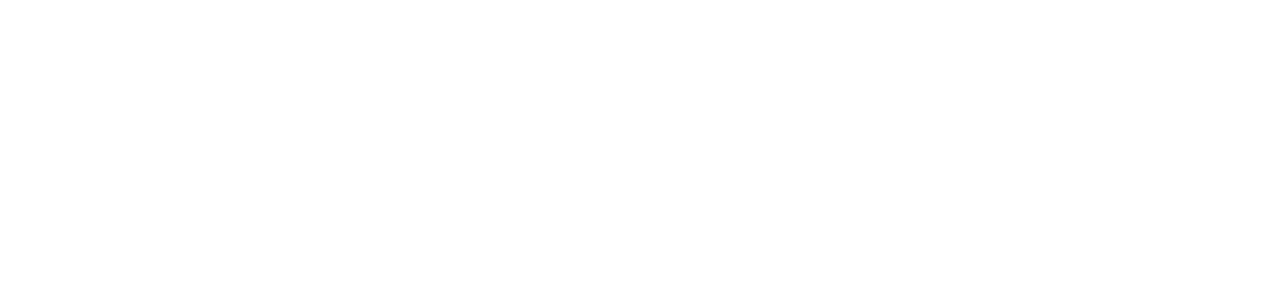
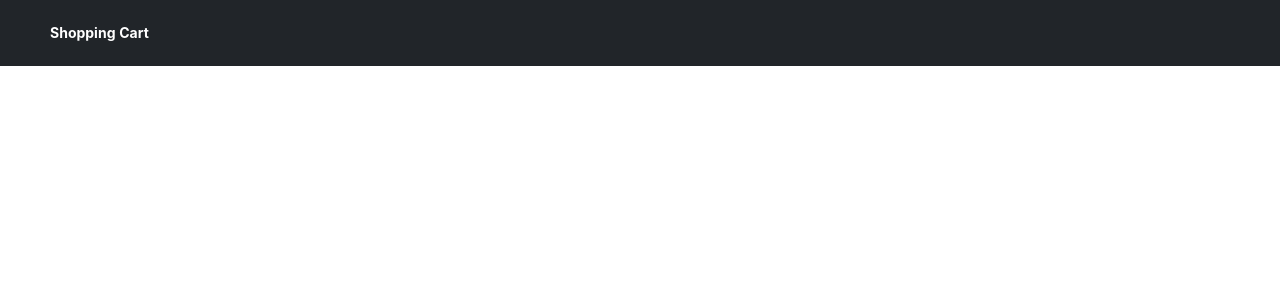
Before and after one commit to mahmoudadel44/Mernstack-Shopping-Cart, a React (Create React App) app in the folder client/: page / in a window 1280 px wide. Shown: the top 300 px of the page. Built offline with nearby package versions, Linux system fonts and the light colour scheme.

Commit message:
adding-Navbar

```diff
--- a/client/src/App.js
+++ b/client/src/App.js
@@ -1,10 +1,12 @@
 import { BrowserRouter as Router, Routes } from "react-router-dom";
 
+import Navbar from "./components/Navbar/Navbar";
 function App() {
   return (
     <Router>
       <div>
         <header>
+          <Navbar />
         </header>
       </div>
     </Router>
--- /dev/null
+++ b/client/src/components/Navbar/Navbar.js
@@ -0,0 +1,60 @@
+import React, { useState } from "react";
+import { Drawer, Button } from "antd";
+import { Link } from "react-router-dom";
+import "../../css/Navbar/Header.css";
+const Navbar = () => {
+  const [visible, setVisible] = useState(false);
+  const showDrawer = () => {
+    setVisible(true);
+  };
+
+  const onClose = () => {
+    setVisible(false);
+  };
+  return (
+    <section className="ecommerceNavbar bg-dark">
+      <div className="brand animate__animated animate__fadeInDown">
+        <a className="text-white fw-bold" href="">
+          Shopping Cart
+        </a>
+      </div>
+      <div className="rightSide">
+        <Button onClick={showDrawer} className="openDrawer">
+          <i className="fas fa-bars"></i>
+        </Button>
+        <Drawer
+          title="Shopping Cart"
+          placement="left"
+          onClose={onClose}
+          visible={visible}
+        >
+          <Link to="/cart" className="cartItemResponsive mahmoud">
+            <div>
+              <i className="fas fa-cart-plus mx-2"></i>
+            </div>
+            Orders
+            <span className="cartLogo_badge mx-2">0</span>
+          </Link>
+          <Link to="/" className="shopItemResponsive mahmoud">
+            Home
+          </Link>
+        </Drawer>
+        <Link
+          to="/cart"
+          className="cartItem animate__animated animate__fadeInDown"
+        >
+          <div>
+            <i className="fas fa-cart-plus mx-2"></i>
+          </div>
+          Orders
+          <span className="cartLogo_badge mx-2">0</span>
+        </Link>
+        <Link to="/" className="shopItem animate__animated animate__fadeInDown">
+          Home
+        </Link>
+      </div>
+    </section>
+  );
+};
+
+export default Navbar;
```
Also changed, not shown: client/src/components/Navbar/myNavbar.js (deleted, +0 -7 lines).
